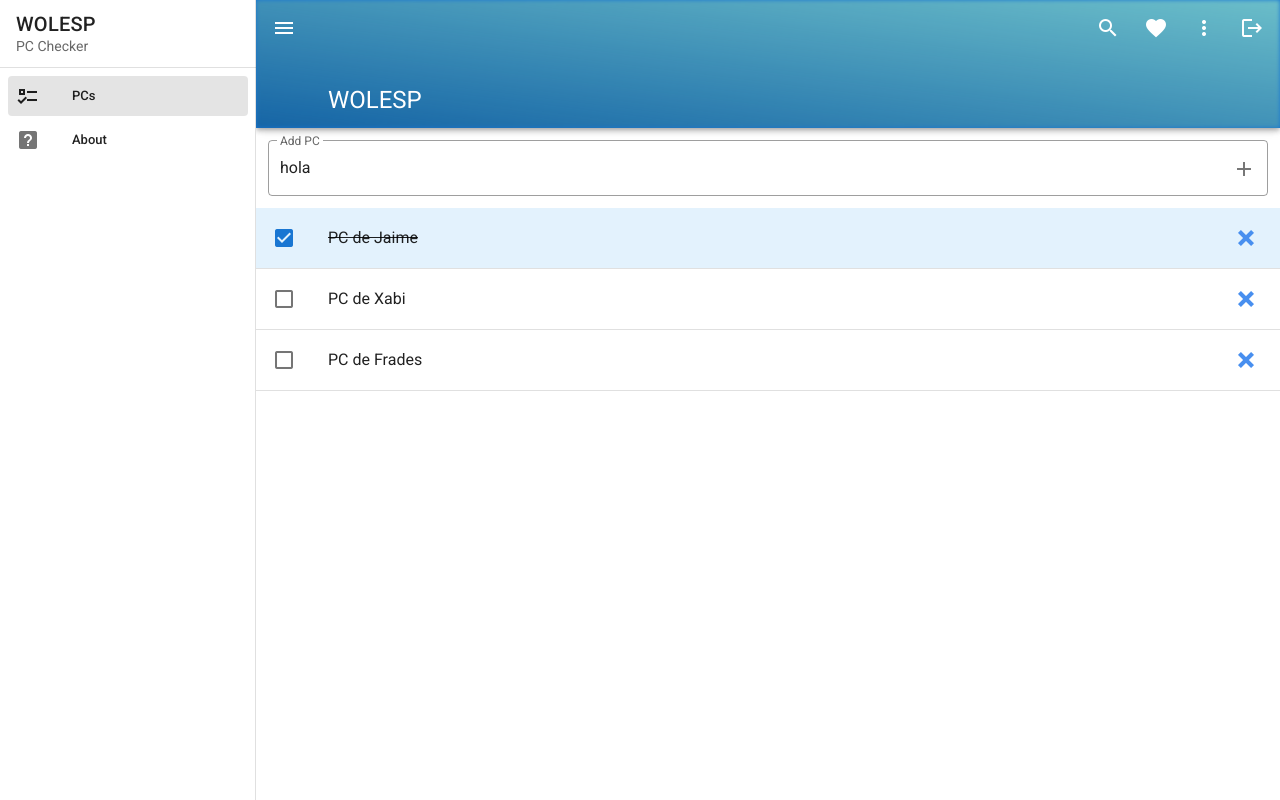
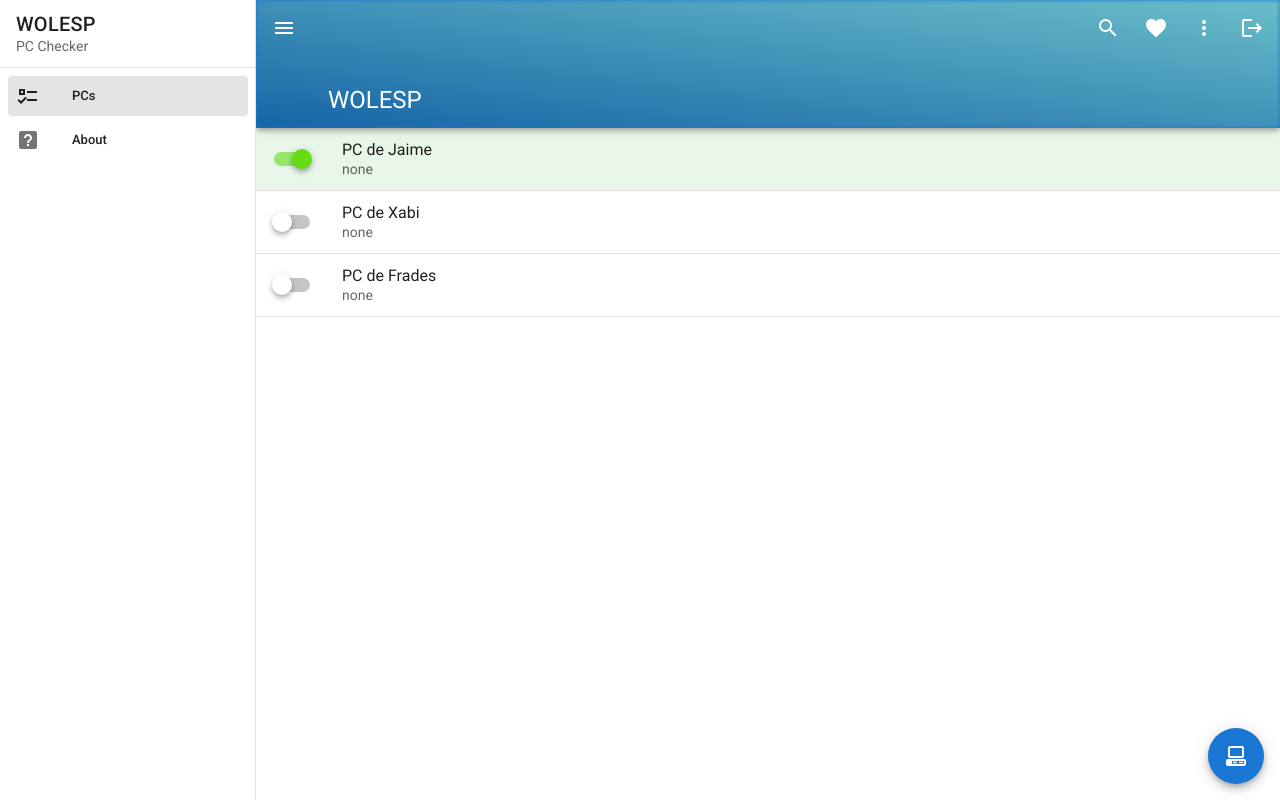
Before and after one commit to XabiFran/WoLesp32, a Vue app: page /login2 in a window 1280 px wide. Built offline with nearby package versions, Linux system fonts and the light colour scheme.

Commit message:
Añadido el FAB, quitado el input text, ya no es una to-do list, añadidos switches, cambiados los colores Botones del FAB (menos edit) Añadidos

```diff
--- a/src/App.vue
+++ b/src/App.vue
@@ -78,7 +78,7 @@ import firebase from "firebase/compat/app";
 import "firebase/compat/auth";
 import "firebase/compat/firestore";
 
-const isLoggedIn = ref(false);
+/*const isLoggedIn = ref(false);
 let auth;
 onMounted(() => {
   auth = getAuth();
@@ -96,7 +96,7 @@ const handleSignOut = () => {
   signOut(auth).then(() => {
     router.push("/");
   });
-};
+};*/
 
 export default {
   data: () => ({
@@ -129,3 +129,14 @@ export default {
   },
 };
 </script>
+
+<style>
+  /* This is for documentation purposes and will not be needed in your application */
+  #create .v-speed-dial {
+    position: absolute;
+  }
+
+  #create .v-btn--floating {
+    position: relative;
+  }
+</style>
--- a/src/views/PCs.vue
+++ b/src/views/PCs.vue
@@ -1,37 +1,29 @@
 <template>
   <div class="PCs">
-    <v-text-field
-      v-model="newPCTitle"
-      @click:append="addPC()"
-      @keyup.enter="addPC()"
-      class="pa-3"
-      outlined
-      label="Add PC"
-      append-icon="mdi-plus"
-      hide-details
-      clearable
-    ></v-text-field>
     <v-list flat class="pt-0">
       <div v-for="pc in pcList" :key="pc.id">
         <v-list-item
           @click="modificarEstado(pc.id)"
-          :class="{ 'blue lighten-5': pc.on }"
+          :class="{ 'green lighten-5': pc.on }"
         >
           <template v-slot:default>
             <v-list-item-action>
-              <v-checkbox :input-value="pc.on" color="primary"></v-checkbox>
+              <v-switch
+                :input-value="pc.on"
+                color="light-green accent-4"
+              ></v-switch>
             </v-list-item-action>
 
             <v-list-item-content>
-              <v-list-item-title
-                :class="{ 'text-decoration-line-through': pc.on }"
+              <v-list-item-title>
+                <!--:class="{ 'text-decoration-line-through': pc.on }"-->
+                {{ pc.title }}</v-list-item-title
               >
-                {{ pc.title }}
-              </v-list-item-title>
+              <v-list-item-subtitle>{{ pc.mac }}</v-list-item-subtitle>
             </v-list-item-content>
             <v-list-item-action>
-              <v-btn icon @click.stop="deletePC(pc.id)">
-                <v-icon color="primary lighten-1">mdi-close-thick</v-icon>
+              <v-btn v-if="showDelete" icon @click.stop="deletePC(pc.id)">
+                <v-icon color="red lighten-2">mdi-close-thick</v-icon>
               </v-btn>
             </v-list-item-action>
           </template>
@@ -39,7 +31,64 @@
         <v-divider></v-divider>
       </div>
     </v-list>
+    <!--El menú FAB -->
+    <div>
+      <v-speed-dial
+        fixed
+        v-model="fab"
+        :top="top"
+        :bottom="bottom"
+        :right="right"
+        :left="left"
+        :direction="direction"
+        :open-on-hover="hover"
+        :transition="transition"
+      >
+        <template v-slot:activator>
+          <v-btn v-model="fab" color="blue darken-2" dark fab>
+            <v-icon v-if="fab"> mdi-close </v-icon>
+            <v-icon v-else> mdi-desktop-classic </v-icon>
+          </v-btn>
+        </template>
+        <v-btn fab dark small color="green">
+          <v-icon>mdi-pencil</v-icon>
+        </v-btn>
+        <v-btn fab dark small color="indigo" @click="dialog = !dialog">
+          <v-icon>mdi-plus</v-icon>
+        </v-btn>
+        <v-btn fab dark small color="red" @click="showDelete = !showDelete">
+          <v-icon>mdi-delete</v-icon>
+        </v-btn>
+      </v-speed-dial>
+    </div>
+    <!--EL Modal de añadir-->
+    <v-dialog v-model="dialog" max-width="500px">
+      <v-card>
+        <v-card-title>
+          <span class="text-h5">Add PC</span>
+        </v-card-title>
+        <v-card-text>
+          <v-text-field label="File name" v-model="newPCTitle"></v-text-field>
+          <v-text-field label="MAC Address" v-model="newPCMAC"></v-text-field>
 
+          <small class="grey--text">* MAC Format: AA:BB:CC:DD:EE:FF</small>
+        </v-card-text>
+
+        <v-card-actions>
+          <v-spacer></v-spacer>
+
+          <v-btn
+            text
+            color="primary"
+            @click="
+              dialog = false;
+              addPC();
+            "
+            >Submit</v-btn
+          >
+        </v-card-actions>
+      </v-card>
+    </v-dialog>
   </div>
 </template>
 
@@ -48,6 +97,22 @@ export default {
   name: "Home",
   data() {
     return {
+      dialog: false,
+
+      showDelete: false,
+
+      direction: "top",
+      fab: false,
+      fling: false,
+      hover: false,
+      tabs: null,
+      top: false,
+      right: true,
+      bottom: true,
+      left: false,
+      transition: "slide-y-reverse-transition",
+
+      newPCMAC: "00:00:00:00:00:00",
       newPCTitle: "hola",
       pcList: [
         {
@@ -83,12 +148,24 @@ export default {
       let newPC = {
         id: Date.now(),
         title: this.newPCTitle,
-        mac: "none",
+        mac: this.newPCMAC,
         on: false,
       };
       this.pcList.push(newPC);
       this.newPCTitle = "";
+      this.newPCMAC = "";
     },
   },
 };
 </script>
+
+<style>
+/* This is for documentation purposes and will not be needed in your application */
+#create .v-speed-dial {
+  position: absolute;
+}
+
+#create .v-btn--floating {
+  position: relative;
+}
+</style>
```
